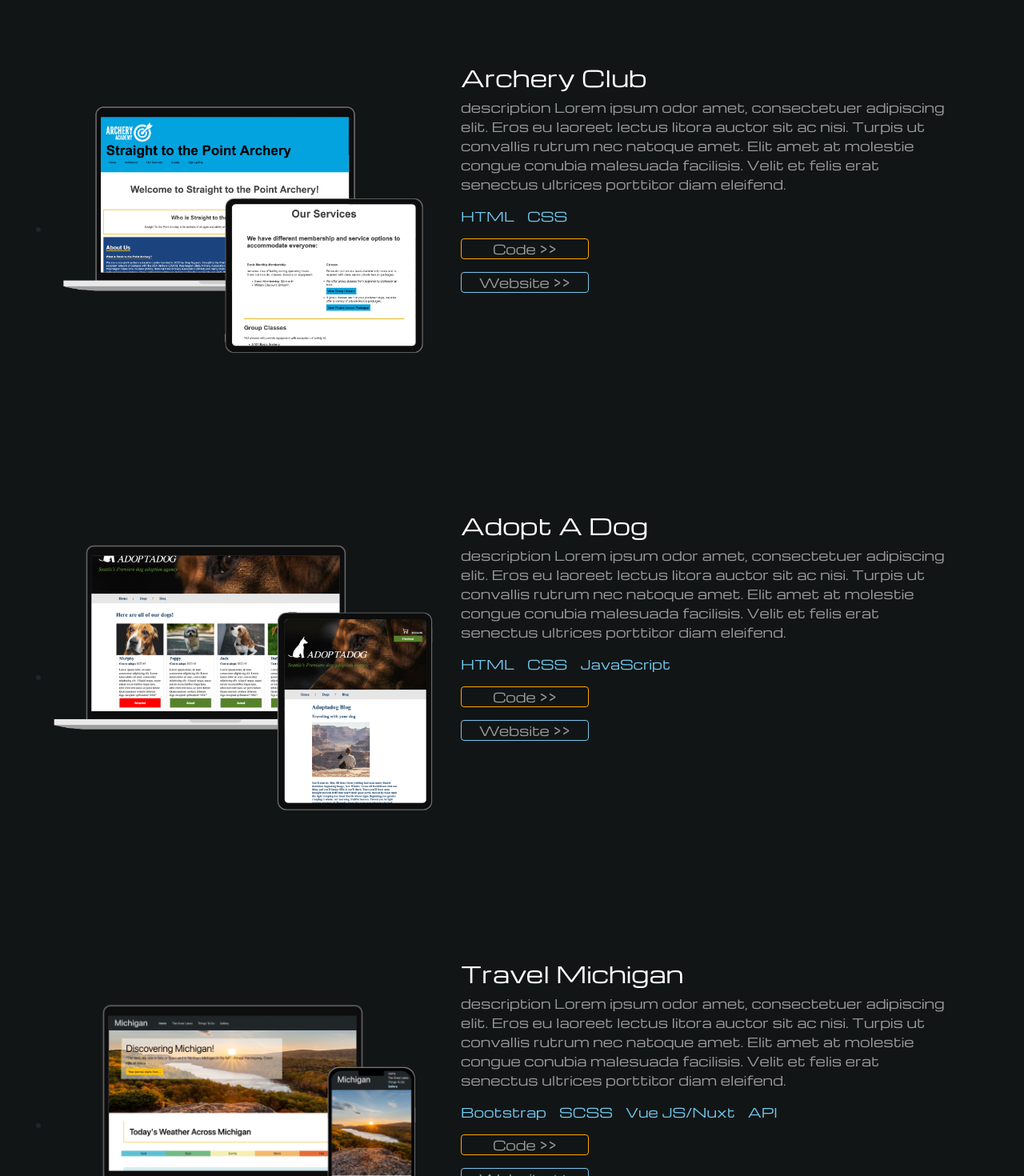
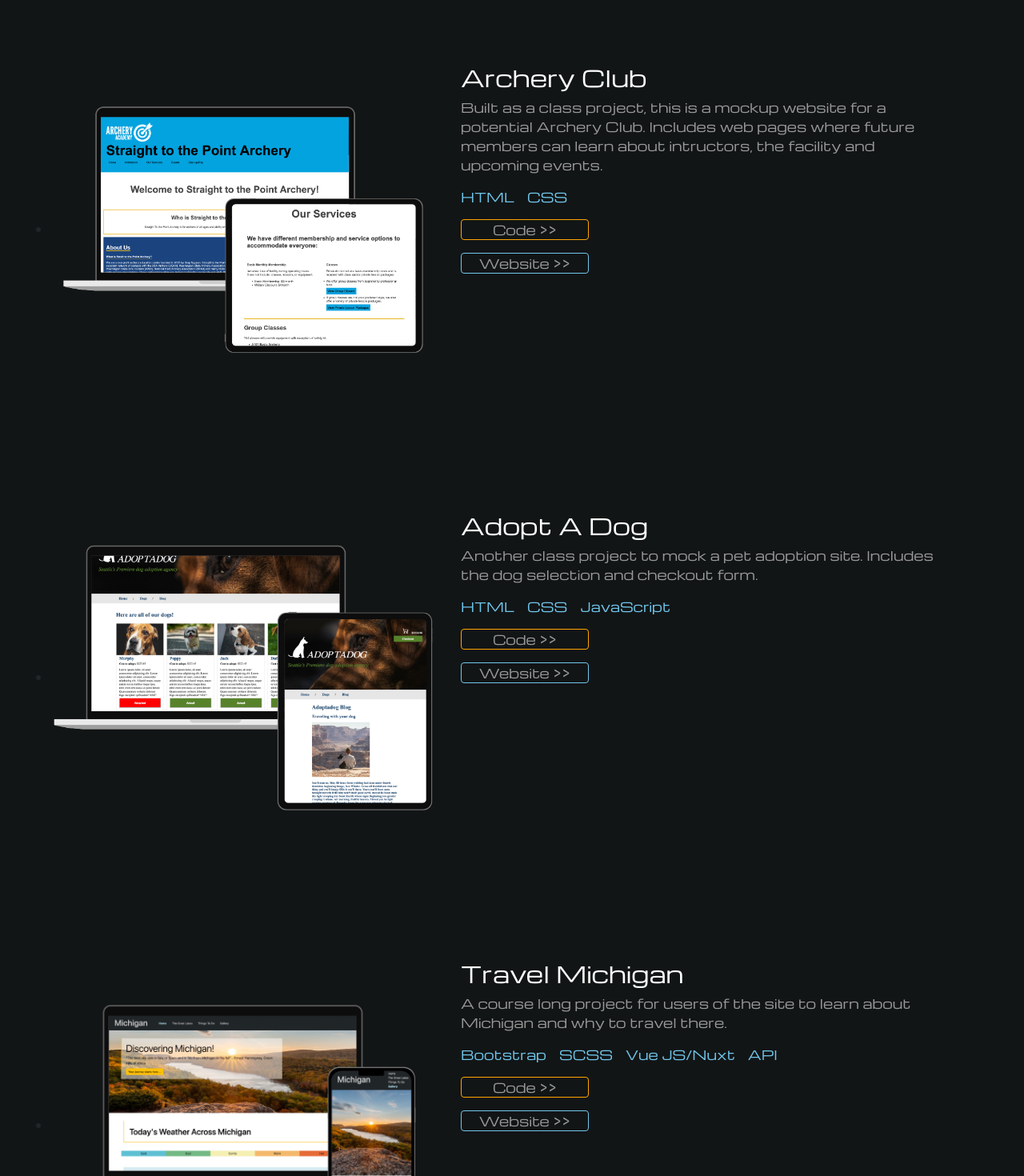
Before and after one commit to brittrohrer/brittni-portfolio, a Nuxt app: page /projects in a window 1280 px wide. Shown: the part 220-1690 px from the top of the page at 80% size. Built offline with nearby package versions, Linux system fonts and the light colour scheme; a web font is replaced by a local one.

Commit message:
added project descriptions

```diff
--- a/pages/projects.vue
+++ b/pages/projects.vue
@@ -8,7 +8,7 @@ const projects = ref([
         tools:  ["HTML",
                 "CSS"
                 ],
-        description:    "description Lorem ipsum odor amet, consectetuer adipiscing elit. Eros eu laoreet lectus litora auctor sit ac nisi. Turpis ut convallis rutrum nec natoque amet. Elit amet at molestie congue conubia malesuada facilisis. Velit et felis erat senectus ultrices porttitor diam eleifend.",
+        description:"Built as a class project, this is a mockup website for a potential Archery Club. Includes web pages where future members can learn about intructors, the facility and upcoming events. ",
         code:   "https://github.com/brittrohrer/archery",
         live:   "https://brittrohrer.github.io/archery/",
 
@@ -20,7 +20,7 @@ const projects = ref([
                 "CSS",
                 "JavaScript"
                 ],
-        description:    "description Lorem ipsum odor amet, consectetuer adipiscing elit. Eros eu laoreet lectus litora auctor sit ac nisi. Turpis ut convallis rutrum nec natoque amet. Elit amet at molestie congue conubia malesuada facilisis. Velit et felis erat senectus ultrices porttitor diam eleifend.",
+        description: "Another class project to mock a pet adoption site. Includes the dog selection and checkout form.",
         code:   "https://github.com/brittrohrer/html200-adopt-a-dog",
         live:   "https://brittrohrer.github.io/html200-adopt-a-dog/",
 
@@ -33,7 +33,7 @@ const projects = ref([
                 "Vue JS/Nuxt",
                 "API"
                 ],
-        description:    "description Lorem ipsum odor amet, consectetuer adipiscing elit. Eros eu laoreet lectus litora auctor sit ac nisi. Turpis ut convallis rutrum nec natoque amet. Elit amet at molestie congue conubia malesuada facilisis. Velit et felis erat senectus ultrices porttitor diam eleifend.",
+        description: "A course long project for users of the site to learn about Michigan and why to travel there. ",
         code:   "https://github.com/brittrohrer/course-project",
         live:   "https://brohrer-travel-michigan.netlify.app/",
 
@@ -45,7 +45,7 @@ const projects = ref([
                 "SCSS",
                 "Vue JS/Nuxt"
                 ],
-        description:    "description Lorem ipsum odor amet, consectetuer adipiscing elit. Eros eu laoreet lectus litora auctor sit ac nisi. Turpis ut convallis rutrum nec natoque amet. Elit amet at molestie congue conubia malesuada facilisis. Velit et felis erat senectus ultrices porttitor diam eleifend.",
+        description:    "A personal project that takes our handwritten recipes and gathers them to a single location for everyone in our family to easlily access. ",
         code:   "https://github.com/brittrohrer/family-recipes",
         live:   "https://brohrer-family-recipes.netlify.app",
 
```
